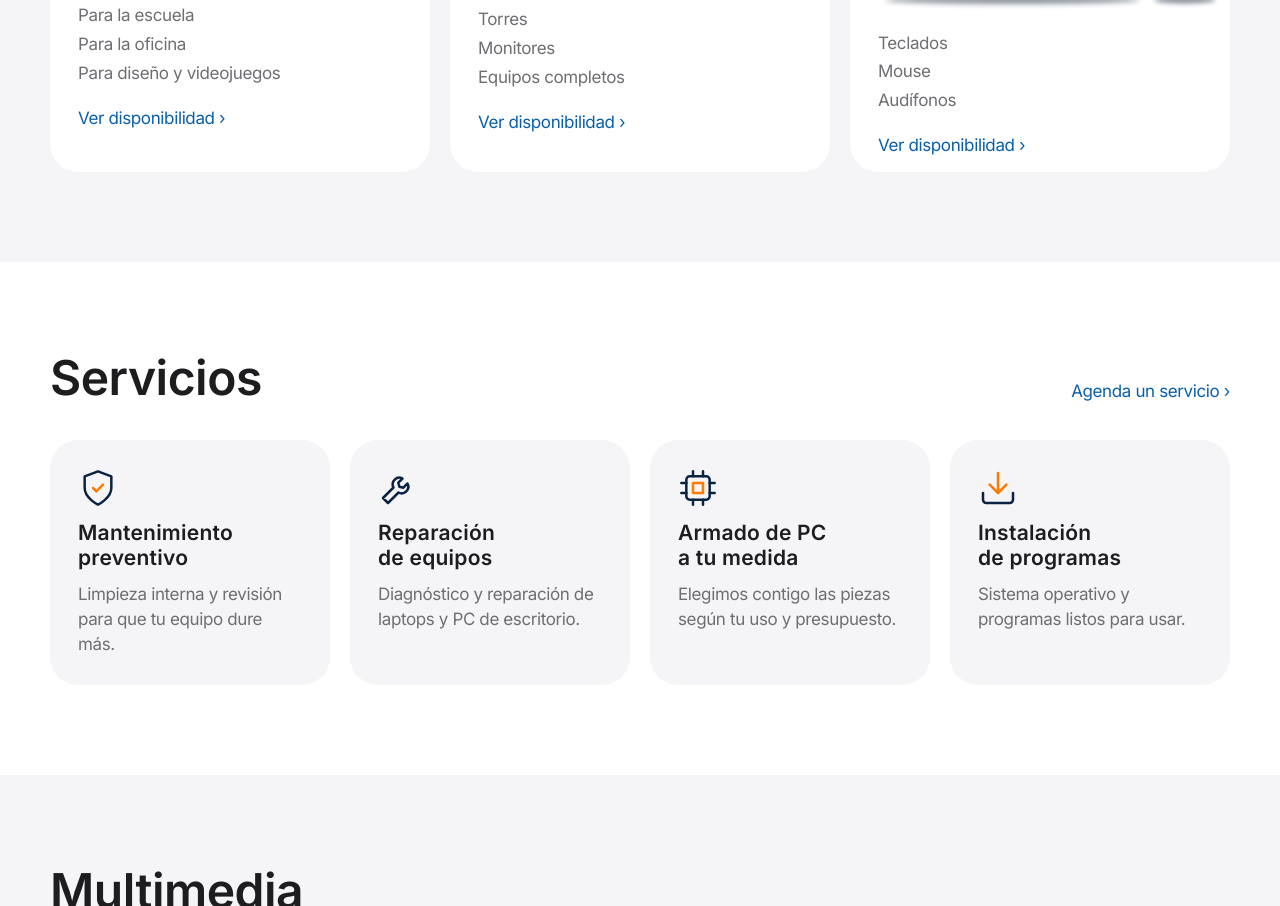
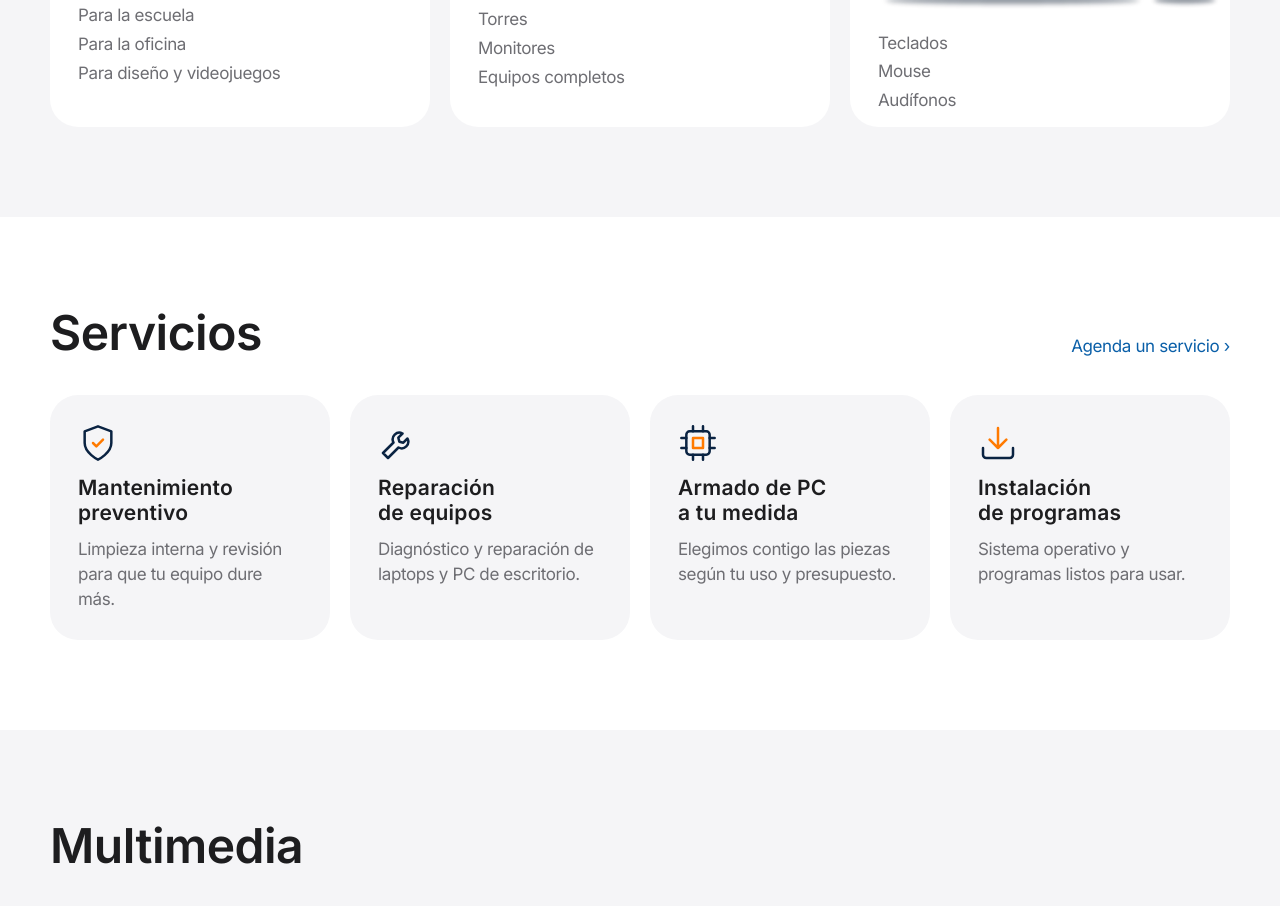
Before and after one commit to doradodevx/mi-pc-virtual, a plain HTML site: page index.html in a window 1280 px wide. Shown: the part 3634-4540 px from the top of the page. Drawn offline with Linux system fonts and the light colour scheme; grey boxes are pictures that could not be loaded.

Commit message:
Quitar los enlaces Ver disponibilidad del catálogo
Co-Authored-By: Claude Opus 5.5 <noreply@anthropic.com>

```diff
--- a/index.html
+++ b/index.html
@@ -334,21 +334,18 @@ footer.band { padding-block: 40px 56px; background: var(--mist); }
           <h3 id="p-laptops">Laptops</h3>
           <div class="media"><img src="assets/img/laptop.webp" alt="Laptop" width="700" height="406" loading="lazy"></div>
           <ul><li>Para la escuela</li><li>Para la oficina</li><li>Para diseño y videojuegos</li></ul>
-          <div class="actions"><a class="more ask" href="#contacto" data-topic="Laptops">Ver disponibilidad</a></div>
         </article>
         <article class="card product" aria-labelledby="p-pc">
           <p class="label">Para casa o negocio</p>
           <h3 id="p-pc">PC de escritorio</h3>
           <div class="media"><img src="assets/img/pc_escritorio.webp" alt="Monitor y torre de PC de escritorio" width="700" height="443" loading="lazy"></div>
           <ul><li>Torres</li><li>Monitores</li><li>Equipos completos</li></ul>
-          <div class="actions"><a class="more ask" href="#contacto" data-topic="PC de escritorio">Ver disponibilidad</a></div>
         </article>
         <article class="card product" aria-labelledby="p-acc">
           <p class="label">Para completar tu equipo</p>
           <h3 id="p-acc">Accesorios</h3>
           <div class="media"><img src="assets/img/accesorios.webp" alt="Teclado, mouse y audífonos" width="700" height="466" loading="lazy"></div>
           <ul><li>Teclados</li><li>Mouse</li><li>Audífonos</li></ul>
-          <div class="actions"><a class="more ask" href="#contacto" data-topic="Accesorios">Ver disponibilidad</a></div>
         </article>
       </div>
     </div>
```
